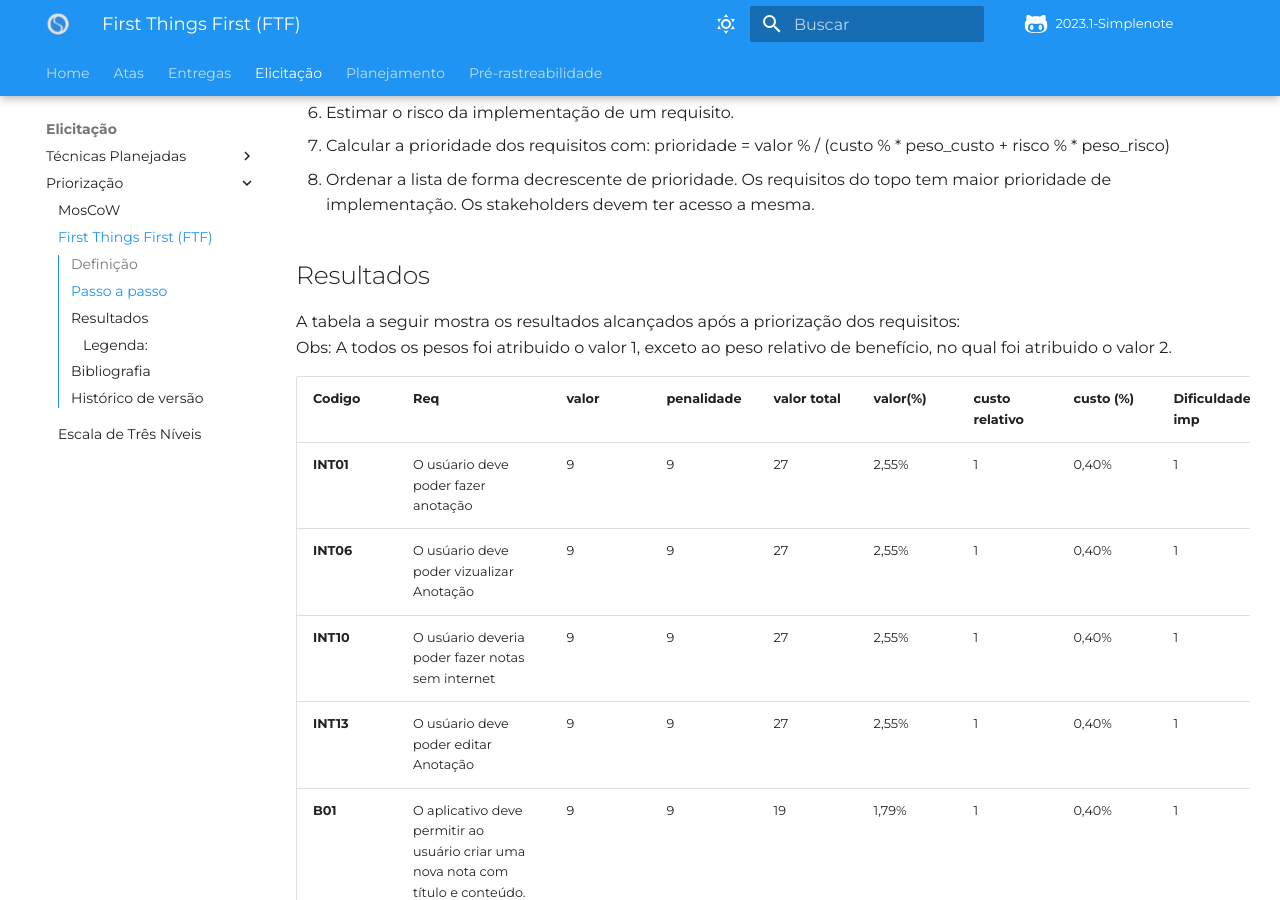
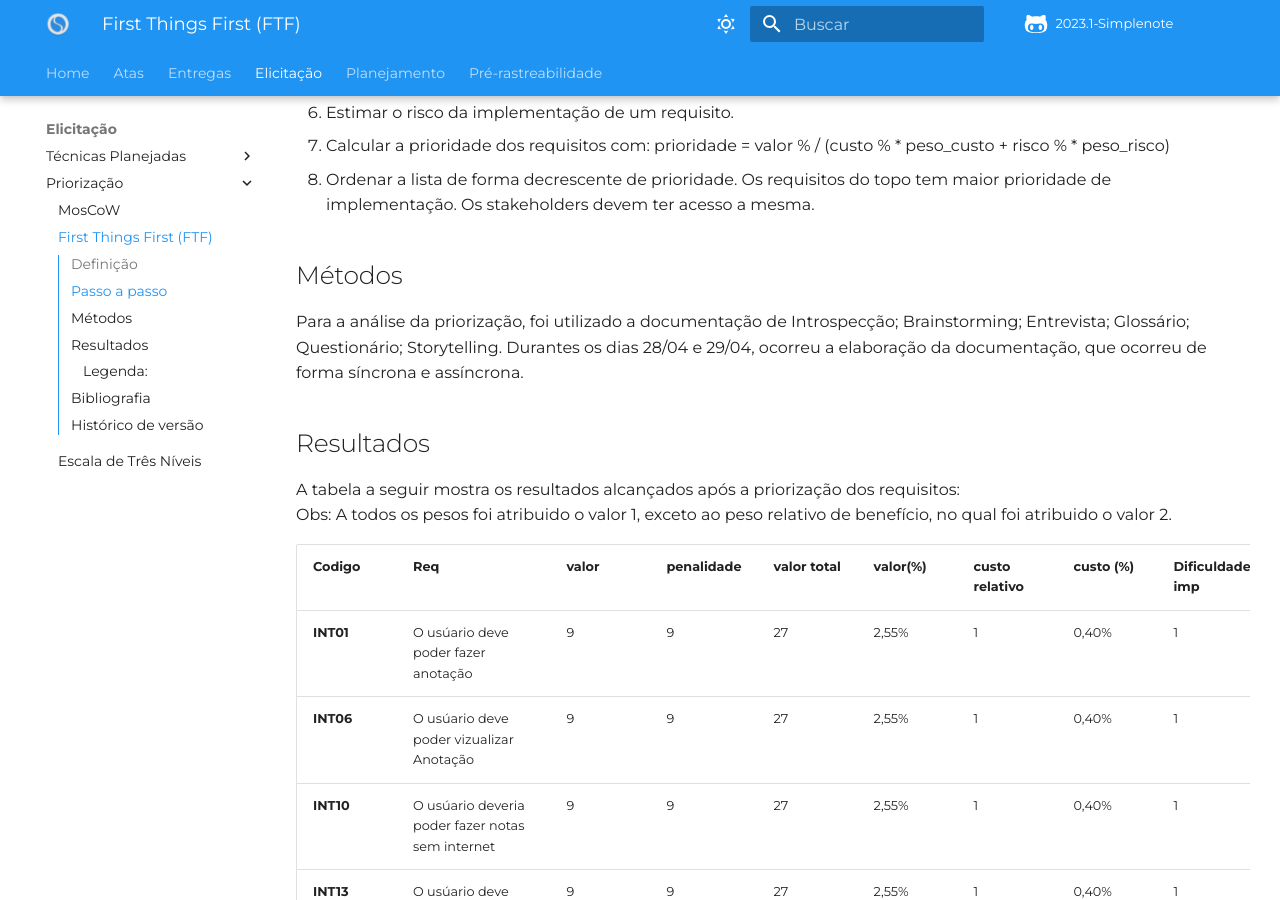
Before and after one commit to Requisitos-de-Software/2023.1-Simplenote, an MkDocs documentation site: the page built from docs/elicitacao/Priorização/FirstthingsFirst.md, in a window 1280 px wide and 900 px high, scrolled down 566 px. Built offline with MkDocs 1.6.1 and Material for MkDocs 9.7.7, drawn with Linux system fonts in a browser that asks for light colours; some web fonts are replaced; comment, search, counter and statistics services are not loaded.

Commit message:
ajustes entrega 2

```diff
--- a/docs/elicitacao/Priorização/FirstthingsFirst.md
+++ b/docs/elicitacao/Priorização/FirstthingsFirst.md
@@ -3,6 +3,7 @@
 ## Definição
 
 First things First ou FTF é uma técnica de priorização que busca entender os riscos, custos e o valor de cada requisito para um produto, avaliando-os através de pesos para chegar em uma lista de prioridade.
+
 
 ## Passo a passo
 
@@ -14,6 +15,11 @@ First things First ou FTF é uma técnica de priorização que busca entender os
 6. Estimar o risco da implementação de um requisito.
 7. Calcular a prioridade dos requisitos com: prioridade = valor % / (custo % * peso_custo + risco % * peso_risco)
 8. Ordenar a lista de forma decrescente de prioridade. Os requisitos do topo tem maior prioridade de implementação. Os stakeholders devem ter acesso a mesma.
+
+## Métodos
+
+Para a análise da priorização, foi utilizado a documentação de Introspecção; Brainstorming; Entrevista; Glossário; Questionário; Storytelling.
+Durantes os dias 28/04 e 29/04, ocorreu a elaboração da documentação, que ocorreu de forma síncrona e assíncrona.
 
 ## Resultados
 
```
